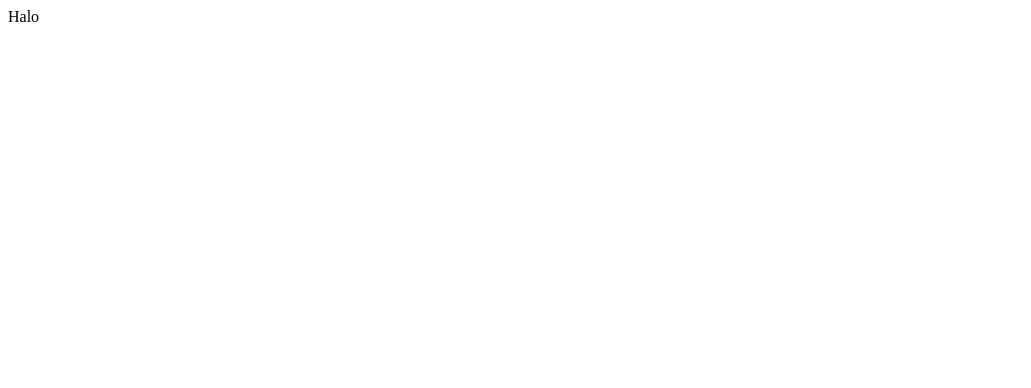
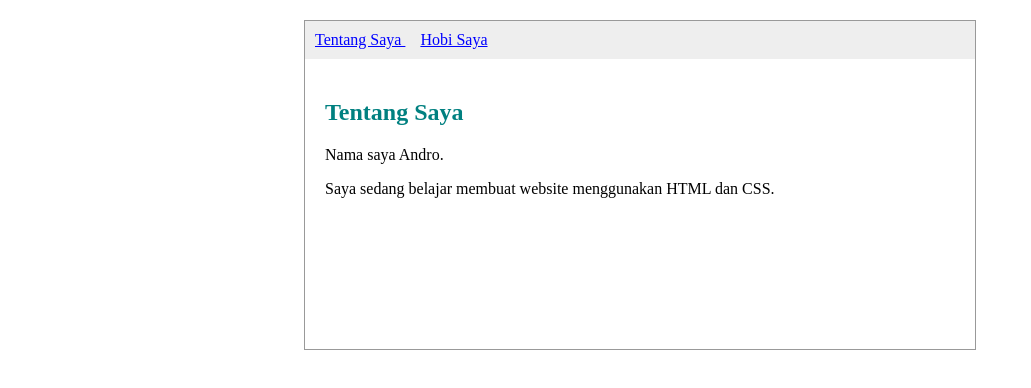
Before and after one commit to Andromeda1871/Andromeda1871.github.io, a plain HTML site: page index.html in a window 1280 px wide. Shown: the whole page, without its empty margins (0-1031 px from the left). Drawn offline with Linux system fonts and the light colour scheme.

Commit message:
Create a basic HTML structure with navigation

```diff
--- a/index.html
+++ b/index.html
@@ -1 +1,165 @@
-Halo
+<!DOCTYPE html>
+<html lang="id">
+
+<head>
+
+    <meta charset="UTF-8">
+
+    <meta name="viewport" content="width=device-width, initial-scale=1.0">
+
+    <title>Andromeda</title>
+
+    <style>
+
+        /* =========================
+           PENGATURAN DASAR
+        ========================= */
+
+        body {
+            margin: 0;
+            font-family: "Times New Roman", serif;
+            background-color: white;
+        }
+
+        .container {
+            width: 670px;
+            margin: 20px auto;
+            border: 1px solid #999;
+        }
+
+
+        /* =========================
+           MENU NAVIGASI
+        ========================= */
+
+        nav {
+            background-color: #eeeeee;
+            padding: 10px;
+        }
+
+        nav a {
+            margin-right: 15px;
+            color: blue;
+            cursor: pointer;
+        }
+
+
+        /* =========================
+           SECTION
+        ========================= */
+
+        section {
+            display: none;
+            padding: 20px;
+            min-height: 250px;
+        }
+
+        /* Section yang aktif ditampilkan */
+
+        section.aktif {
+            display: block;
+        }
+
+
+        /* =========================
+           JUDUL
+        ========================= */
+
+        h1 {
+            color: teal;
+        }
+
+    </style>
+
+</head>
+
+
+<body>
+
+    <div class="container">
+
+
+        <!-- =========================
+             MENU
+        ========================= -->
+
+        <nav>
+
+            <a href="#" onclick="tampilkan('tentang-saya')">
+                Tentang Saya
+            </a>
+
+            <a href="#" onclick="tampilkan('hobi-saya')">
+                Hobi Saya
+            </a>
+
+        </nav>
+
+
+        <!-- =========================
+             HALAMAN 1
+        ========================= -->
+
+        <section id="tentang-saya" class="aktif">
+
+            <h1>Tentang Saya</h1>
+
+            <p>
+                Nama saya Andro.
+            </p>
+
+            <p>
+                Saya sedang belajar membuat website menggunakan HTML dan CSS.
+            </p>
+
+        </section>
+
+
+        <!-- =========================
+             HALAMAN 2
+        ========================= -->
+
+        <section id="hobi-saya">
+
+            <h1>Hobi Saya</h1>
+
+            <p>
+                Hobi saya adalah bermain game dan mendengarkan musik.
+            </p>
+
+            <p>
+                Saya juga suka belajar tentang komputer.
+            </p>
+
+        </section>
+
+
+    </div>
+
+
+    <!-- =========================
+         JAVASCRIPT
+    ========================= -->
+
+    <script>
+
+        function tampilkan(id) {
+
+            // Ambil semua section
+            let semuaSection = document.querySelectorAll("section");
+
+            // Sembunyikan semua section
+            semuaSection.forEach(function(section) {
+                section.classList.remove("aktif");
+            });
+
+            // Tampilkan section yang dipilih
+            document.getElementById(id).classList.add("aktif");
+        }
+
+    </script>
+
+
+</body>
+
+</html>
```
